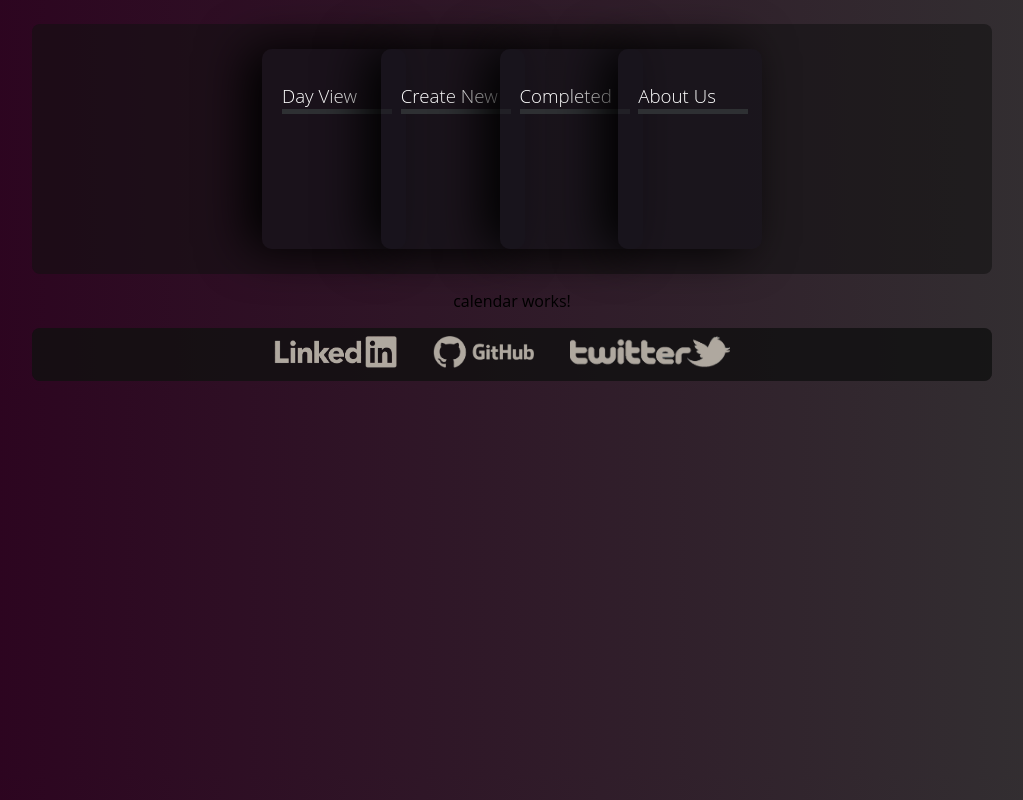
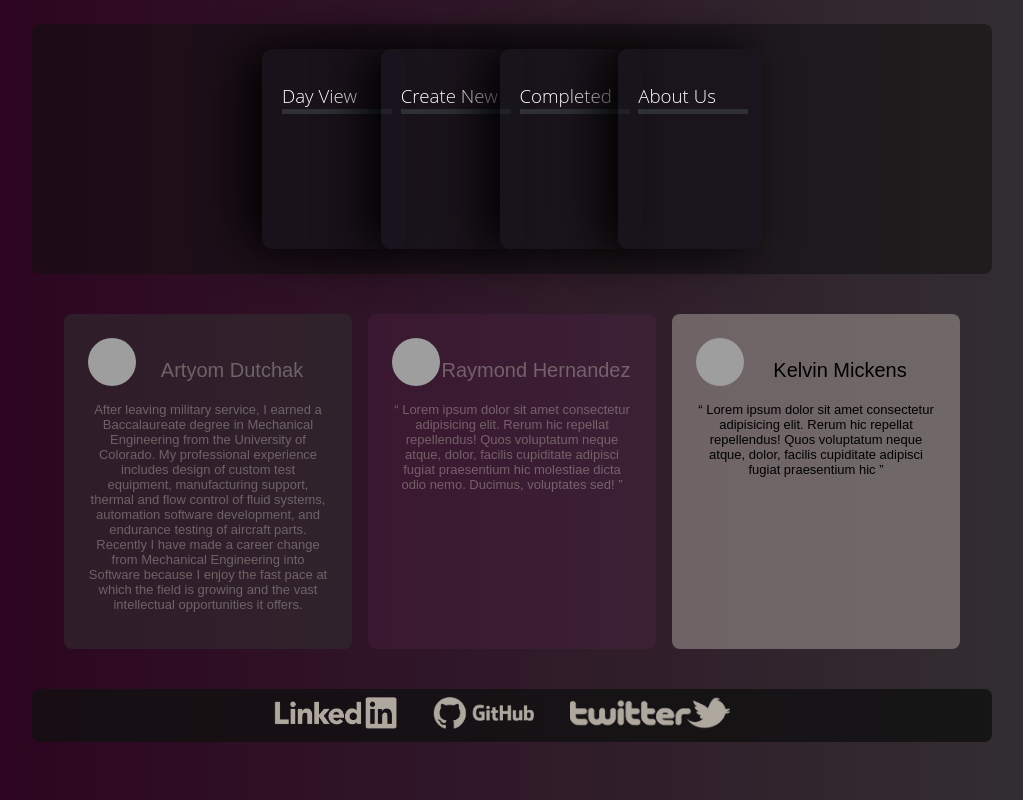
Before and after one commit to andutch/Project2, an Angular app in the folder Proj2_Angular/Project2v0/: page /calendar in a window 1280 px wide. Shown: the whole page, without its empty margins (128-1151 px from the left). Built offline with nearby package versions, Linux system fonts and the light colour scheme; grey boxes are pictures that could not be loaded.

Commit message:
update profiles

```diff
--- a/Proj2_Angular/Project2v0/src/app/calendar/calendar.component.css
+++ b/Proj2_Angular/Project2v0/src/app/calendar/calendar.component.css
@@ -0,0 +1,154 @@
+
+    main{
+
+    font-family: 'Gill Sans', 'Gill Sans MT', Calibri, 'Trebuchet MS', sans-serif;
+
+    display: grid;
+    place-content: center;
+
+
+    font-family: var(--ff-primary);
+    font-weight: var(--fw-4);
+
+    --clr-primary-4: 315 41% 26% /.25; /*#5e2750*/
+
+    --clr-secondary-4: 0 0% 20% /.5; /*#333333*/
+    --clr-secondary-5: 219 29% 14% /.75; /*no color change*/
+    --clr-neutral-1: 32 8% 65% /.5;/*#aea79f*/
+    --clr-secondary-6: 0 0% 0% ; /*#333333*/
+
+
+    --ff-primary: "Barlow Semi Condensed", sans-serif;
+
+    --fw-4: 500;
+    --fw-7: 600;
+
+    --fs-3: 0.6875rem;
+    --fs-4: 0.8125rem;
+    --fs-5: 1.25rem;
+
+    --grid-var:0
+  }
+
+
+  h1,
+  h2,
+  h3 {
+    font-weight: var(--fw-7);
+  }
+
+  /* utilities */
+  .flex {
+    /* display: flex; */
+    gap: var(--gap, 1rem);
+  }
+
+
+  /* components */
+  .task-grid {
+    display: grid;
+
+    /* grid-template-columns: auto; */
+    /*  */
+    /* gap: 1.5rem; */
+
+    grid-auto-columns: 1fr;
+
+    grid-template-areas:
+     'a1 a2 a3';
+  /*  */
+    padding-block: 2rem;
+    width: min(95%, 70rem);
+    margin-inline: auto;
+  }
+
+  .task-grid :hover{
+    transform: scale(1.05);
+  }
+
+  .task {
+    font-size: var(--fs-4);
+    padding: 1.5rem;
+    border-radius: 0.5rem;
+    box-shadow: 2.5rem 3.75rem 3rem -3rem hsl(var(--clr-secondary-4) / 0.25);
+  }
+
+
+  .task:nth-child(1) {
+    margin: .5rem;
+    grid-area: a1;
+
+  }
+
+  .task:nth-child(2) {
+    margin: .5rem;
+
+    grid-area: a2;
+  }
+  .task:nth-child(3) {
+    margin: .5rem;
+    grid-area: a3;
+  }
+
+
+
+
+
+
+
+
+/********************************************************/
+
+.box-type-0{
+  color: hsl(var(--clr-neutral-1));
+  background: hsla(var(--clr-secondary-4));
+}
+
+
+.box-type-1{
+  color: hsl(var(--clr-neutral-1));
+  background: hsl(var(--clr-primary-4));
+}
+
+.box-type-2{
+  color: hsl(var(--clr-secondary-6));
+  background: hsl(var(--clr-neutral-1));
+}
+
+.box-type-3{
+  color: hsl(var(--clr-neutral-1));
+  background: hsl(var(--clr-secondary-5));
+}
+
+.box-type-4{
+  color: hsl(var(--clr-secondary-6));
+  background: hsl(var(--clr-neutral-1));
+}
+
+
+
+
+
+
+  .task img {
+    float: left;
+    width: 3rem;
+    aspect-ratio: 1;
+    border-radius: 50%;
+  }
+
+  .task .name {
+    font-size: var(--fs-4);
+    font-weight: var(--fw-4);
+    line-height: 1;
+  }
+
+  .task .position {
+    font-size: var(--fs-3);
+    opacity: 0.5;
+  }
+
+  .task > p:first-of-type {
+    font-size: var(--fs-5);
+    line-height: 1.2;
+  }
--- a/Proj2_Angular/Project2v0/src/app/calendar/calendar.component.html
+++ b/Proj2_Angular/Project2v0/src/app/calendar/calendar.component.html
@@ -1 +1,62 @@
-<p>calendar works!</p>
+
+<main class="task-grid">
+
+
+    <article class="task box-type-0">
+
+      <div class="flex">
+        <div>
+         <img  src="https://media.licdn.com/dms/image/D5635AQH24hGRkSz5yA/profile-framedphoto-shrink_100_100/0/1670254027683?e=1672210800&v=beta&t=-N6yQ-8D2Llft_ljRrNXWpwZ0S00Dtc8E1mlTIWNl-4" alt="Artyom">
+        </div>
+        <div>
+
+
+        </div>
+      </div>
+      <p>
+        Artyom Dutchak
+      </p>
+      <p>
+        After leaving military service, I earned a Baccalaureate degree in Mechanical Engineering from the University of Colorado. My professional experience includes design of custom test equipment, manufacturing support, thermal and flow control of fluid systems, automation software development, and endurance testing of aircraft parts.
+        Recently I have made a career change from Mechanical Engineering into Software because I enjoy the fast pace at which the field is growing and the vast intellectual opportunities it offers.
+
+
+      </p>
+    </article>
+
+    <article class="task box-type-1">
+      <div class="flex">
+        <div>
+          <img src="https://media.licdn.com/dms/image/D4E35AQFCspZBgke7uw/profile-framedphoto-shrink_200_200/0/1670985637580?e=1672210800&v=beta&t=K7YbwV-STMGgooEX6jPaJcO8wv-U_2246duvU-P2FK0" alt="Raymond">
+        </div>
+        <div>
+
+
+        </div>
+      </div>
+      <p>
+        Raymond Hernandez
+      </p>
+      <p>
+        “ Lorem ipsum dolor sit amet consectetur adipisicing elit. Rerum hic repellat repellendus! Quos voluptatum neque atque, dolor, facilis cupiditate adipisci fugiat praesentium hic molestiae dicta odio nemo. Ducimus, voluptates sed!  ”
+      </p>
+    </article>
+
+    <article class="task box-type-2">
+      <div class="flex">
+        <div>
+          <img src="https://media.licdn.com/dms/image/C4E03AQFwPZN9jueJSg/profile-displayphoto-shrink_200_200/0/1585853526036?e=1677110400&v=beta&t=DSf7Uou4iCxkPqWkl3GOq8nlj9v0OwWSgx3g6vvduLM" alt="Kelvin">
+        </div>
+        <div>
+
+
+        </div>
+      </div>
+      <p>
+        Kelvin Mickens</p>
+      <p>
+        “ Lorem ipsum dolor sit amet consectetur adipisicing elit. Rerum hic repellat repellendus! Quos voluptatum neque atque, dolor, facilis cupiditate adipisci fugiat praesentium hic   ”
+      </p>
+    </article>
+
+</main>
```
